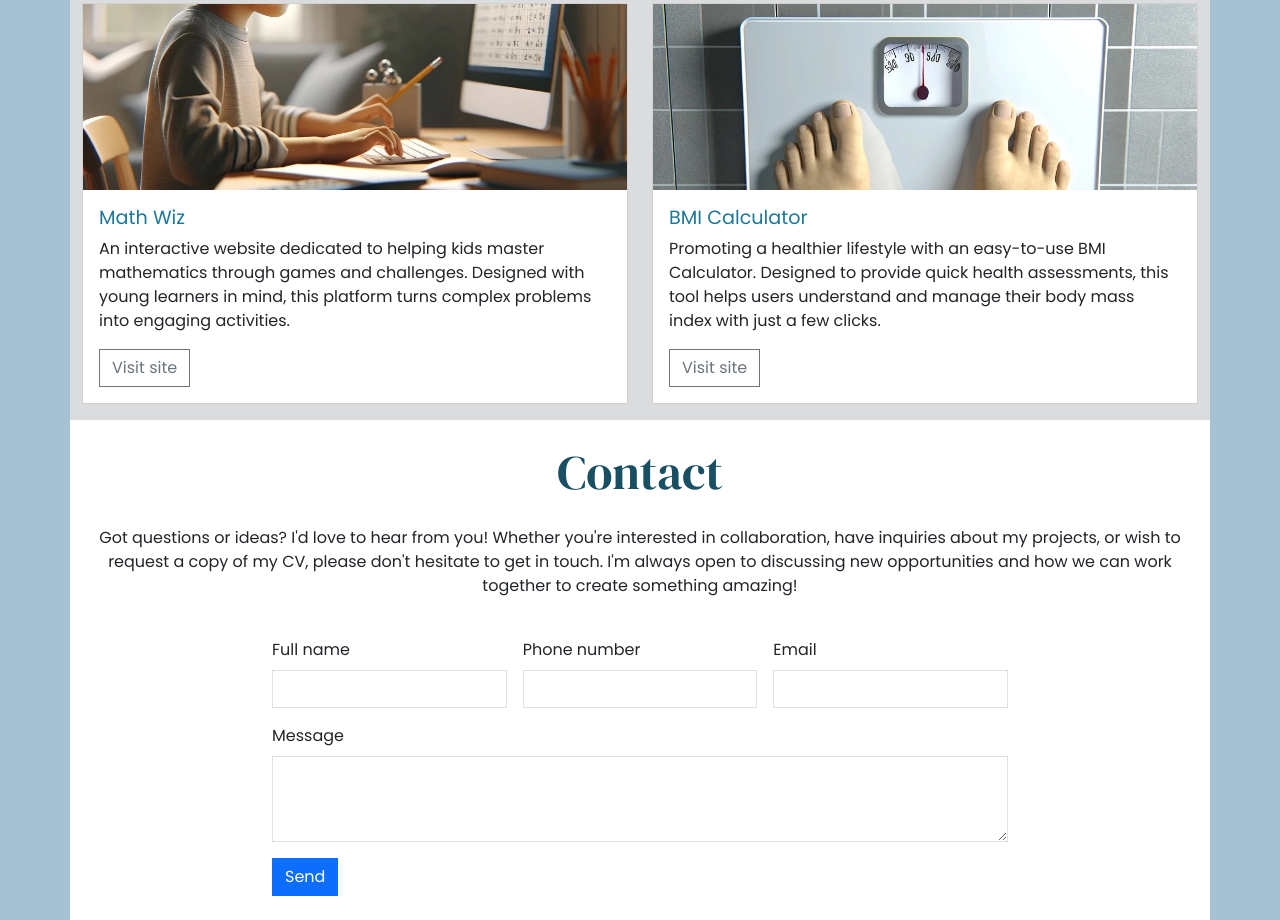
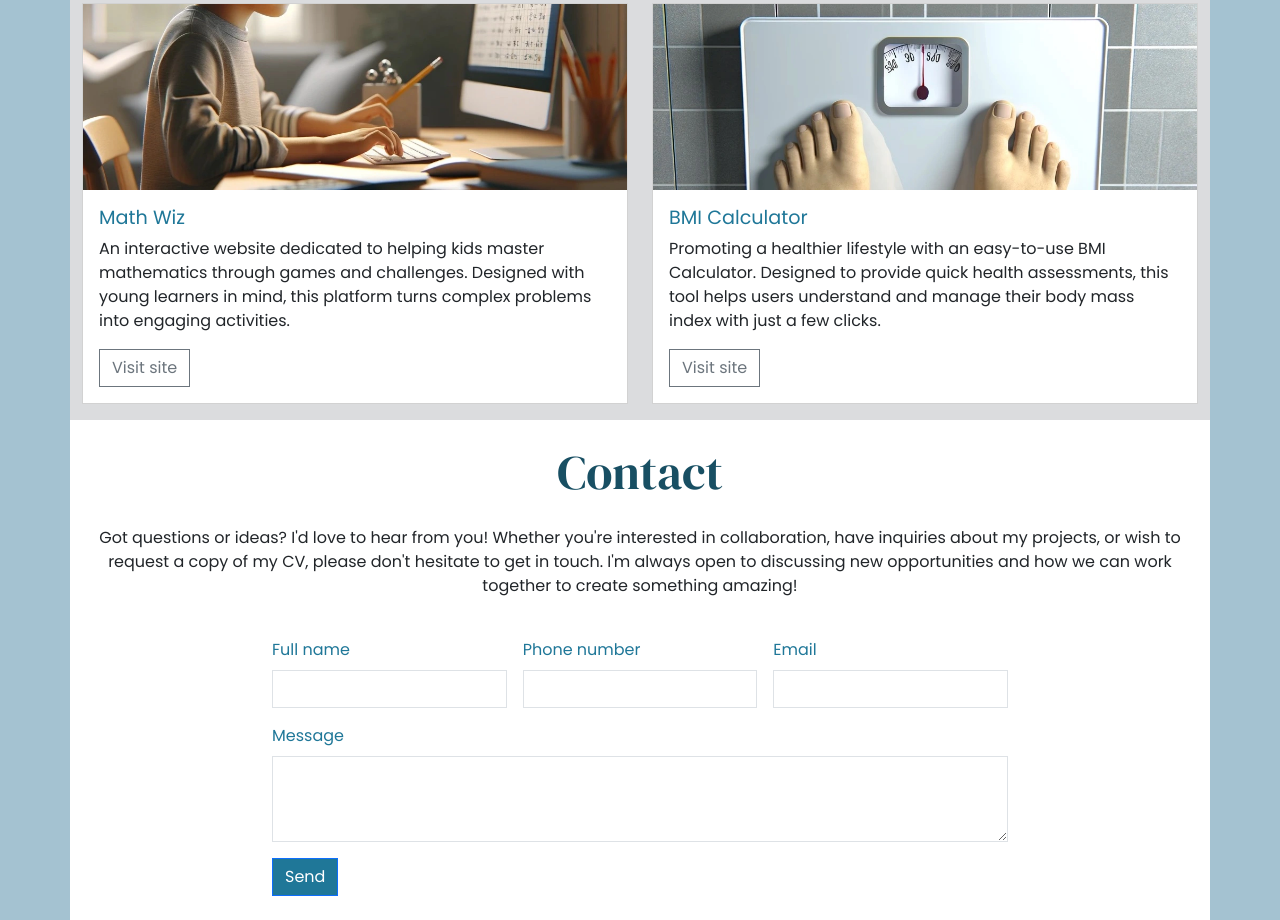
Before and after one commit to omarazzawi/Bootstrap-Mie_Wong, a plain HTML site: page index.html in a window 1280 px wide. Shown: the part 1576-2496 px from the top of the page. Drawn offline with nearby package versions, Linux system fonts and the light colour scheme.

Commit message:
Styling the button, model and contact

```diff
--- a/assets/css/style.css
+++ b/assets/css/style.css
@@ -10,7 +10,7 @@
 @import url('https://fonts.googleapis.com/css2?family=DM+Serif+Display:ital@0;1&family=Poppins&display=swap');
 
 body {
-    font-family: "Poppins" ,sans-serif; background-color: #a4c2d1;
+    font-family: "Poppins", sans-serif; background-color: #a4c2d1;
 }
 
 h1,h2 {
@@ -23,6 +23,16 @@ h1,h2 {
     border-radius: 0;
 }
 
+/* Styling the Buttom */
+
+.custom-buttom {
+    background-color:#1f7798;
+    border: ##1f7798;
+}
+.custom-buttom:hover {
+    background-color: #1d6d8a;
+    border: #1d6d8a;
+}
 /*About section*/
 #about {
     background-color: white;
@@ -54,6 +64,9 @@ h1,h2 {
 #contact {
     background-color: white;
 }
+.input{
+    color: #1f7798;
+}
 
 #hero {
     background-color: #dbdcde;
--- a/index.html
+++ b/index.html
@@ -59,7 +59,7 @@
           <!-- mb-5 gives extra margin spacing under lead text -->
           <p class="lead mb-5">Let's create something amazing together!</p>
           <!-- Button trigger modal -->
-          <button type="button" class="btn btn-primary sharp-corners" data-bs-toggle="modal" data-bs-target="#exampleModal">
+          <button type="button" class="btn btn-primary sharp-corners custom-buttom " data-bs-toggle="modal" data-bs-target="#exampleModal">
           Subscribe to my newsletter!</button>
       </div>
   </section>
@@ -167,9 +167,9 @@
             </div>
 
       </div>
-
-     </section>
-
+  </section>
+</main>
+    <!-- Contact Section-->
     <footer id="contact" class="container">
       <div class="row justify-content-center">
         <div class="col-12 text-center my-4">
@@ -182,7 +182,7 @@
         </div>
         <div class="col-12 col-md-10 col-lg-8 mb-4">
           <!-- add my form here-->
-          <form class="row g-3 sharp-corners">
+          <form class="row g-3 sharp-corners input ">
             <div class="col-lg-4">
               <label for="full-name" class="form-label">Full name</label>
               <input type="text" class="form-control" id="full-name">
@@ -200,7 +200,7 @@
               <textarea class="form-control" id="message" rows="3"></textarea>
             </div>
             <div class="col-12">
-              <button type="submit" class="btn btn-primary">Send</button>
+              <button type="submit" class="btn btn-primary custom-buttom ">Send</button>
             </div>
           </form>
         </div>
@@ -227,14 +227,13 @@
             <input type="email" id="email" class="form-label">
            </div>
            <div class="col-12 mb-4">
-            <button type="submit" class="btn btn-primary ">Sign up!</button>
+            <button type="submit" class="btn btn-primary custom-buttom">Sign up!</button>
            </div>
         </form>
       </div>
     </div>
   </div>
 </div>
-  </main>
 
     <!-- Bootstrap links-->
 
```
